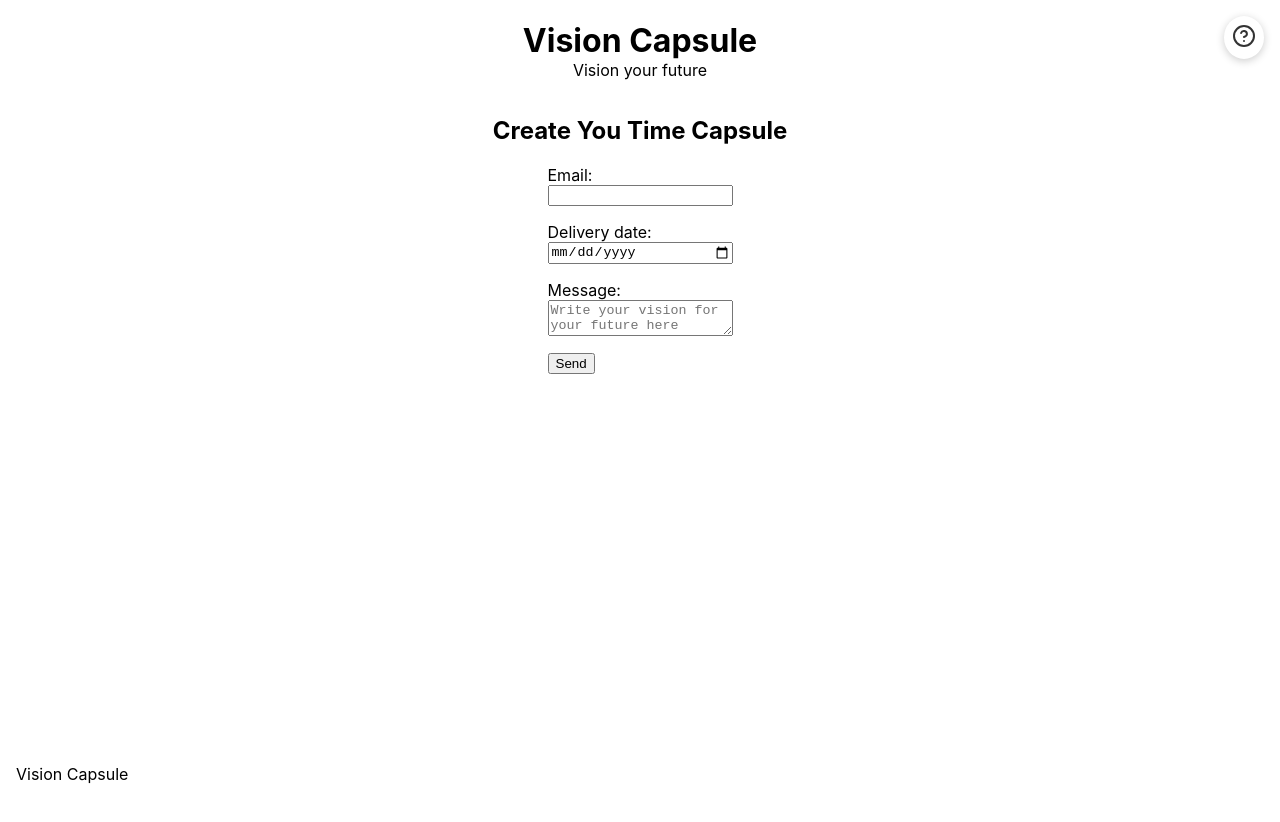
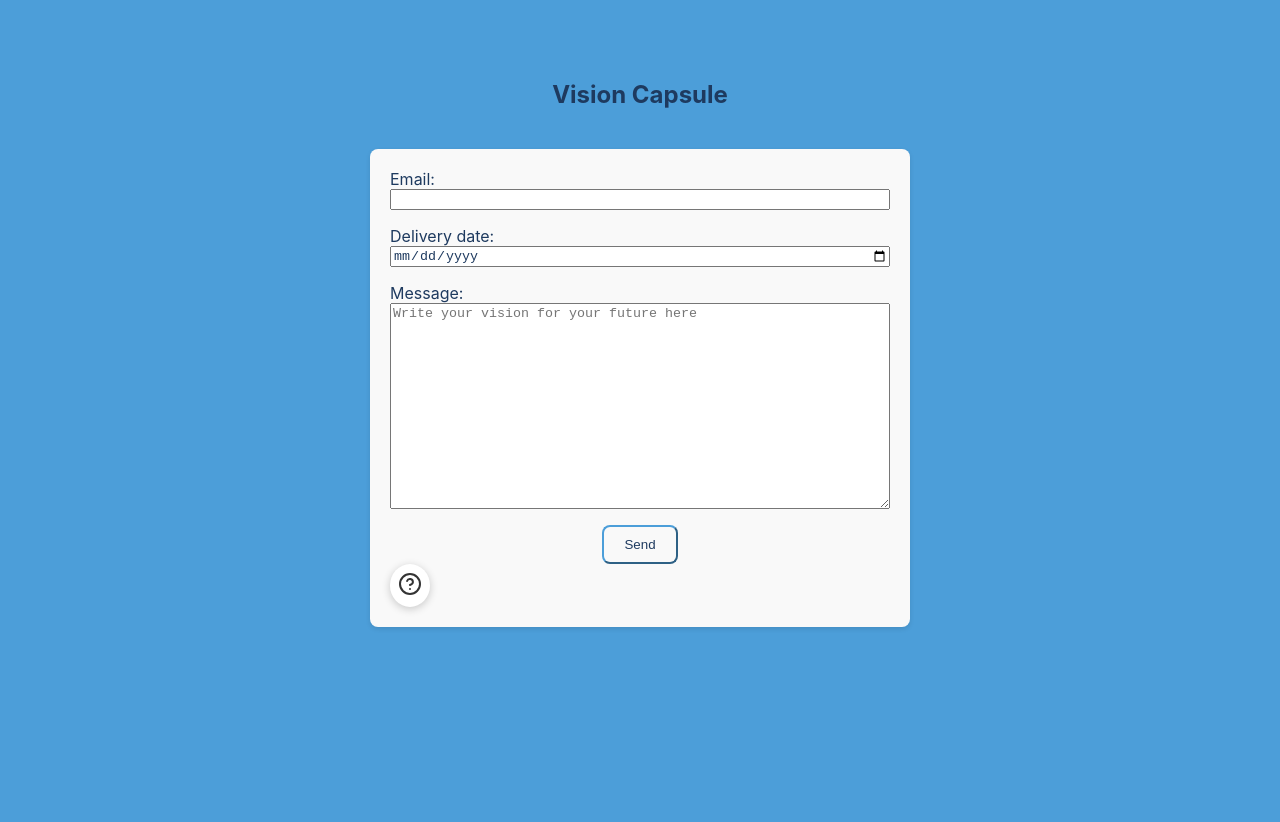
Before and after one commit to AmandaLyckenius/TimeCapsule-frontend, a React (Create React App) app: page / in a window 1280 px wide. Shown: the top 822 px of the page. Before the commit the page ends 800 px from the top, so only its background shows below. Built offline with nearby package versions, Linux system fonts and the light colour scheme.

Commit message:
Add: css to components. Moving capsuleTips component from mainContent into CapsuleForm

```diff
--- a/public/index.html
+++ b/public/index.html
@@ -2,42 +2,16 @@
 <html lang="en">
   <head>
     <meta charset="utf-8" />
-    <link rel="icon" href="%PUBLIC_URL%/favicon.ico" />
+    <link rel="icon" href="" />
     <meta name="viewport" content="width=device-width, initial-scale=1" />
     <meta name="theme-color" content="#000000" />
     <meta
       name="description"
       content="Web site created using create-react-app"
     />
-    <link rel="apple-touch-icon" href="%PUBLIC_URL%/logo192.png" />
-    <!--
-      manifest.json provides metadata used when your web app is installed on a
-      user's mobile device or desktop. See https://developers.google.com/web/fundamentals/web-app-manifest/
-    -->
-    <link rel="manifest" href="%PUBLIC_URL%/manifest.json" />
-    <!--
-      Notice the use of %PUBLIC_URL% in the tags above.
-      It will be replaced with the URL of the `public` folder during the build.
-      Only files inside the `public` folder can be referenced from the HTML.
-
-      Unlike "/favicon.ico" or "favicon.ico", "%PUBLIC_URL%/favicon.ico" will
-      work correctly both with client-side routing and a non-root public URL.
-      Learn how to configure a non-root public URL by running `npm run build`.
-    -->
-    <title>React App</title>
+    <title>Vision Capsule</title>
   </head>
   <body>
-    <noscript>You need to enable JavaScript to run this app.</noscript>
     <div id="root"></div>
-    <!--
-      This HTML file is a template.
-      If you open it directly in the browser, you will see an empty page.
-
-      You can add webfonts, meta tags, or analytics to this file.
-      The build step will place the bundled scripts into the <body> tag.
-
-      To begin the development, run `npm start` or `yarn start`.
-      To create a production bundle, use `npm run build` or `yarn build`.
-    -->
   </body>
 </html>
--- a/src/App.css
+++ b/src/App.css
@@ -1,5 +1,3 @@
-.app {
-  display: flex;
-  flex-direction: column;
-  min-height: 100vh;
+*{
+  color: #1E3A5F;
 }
--- a/src/App.tsx
+++ b/src/App.tsx
@@ -6,9 +6,8 @@ import MainContent from './components/MainContent';
 function App() {
   return (
     <div className='app'>
-    <Header/>
+
     <MainContent/>
-    <Footer/>
     </div>
   );
 }
--- a/src/components/CapsuleForm.css
+++ b/src/components/CapsuleForm.css
@@ -3,3 +3,40 @@
     flex-direction: column;
     margin-bottom: 1rem;
 }
+
+form {
+    width: 80%;
+    max-width: 500px;
+    margin: 0 auto;
+    padding: 20px;
+    background-color: #f9f9f9;
+    border-radius: 8px;
+    box-shadow: 0 2px 5px rgba(0, 0, 0, 0.1);
+}
+
+.button-box{
+    display: flex;
+    justify-content: center;
+}
+
+textarea{
+    height: 200px;
+}
+
+button {
+    border-radius: 8px;
+    border-color: #4C9ED9;
+    padding: 10px 20px;
+    cursor: pointer;
+    background-color: #f9f9f9;
+
+}
+
+button:hover{
+    background-color: #4C9ED9;
+}
+
+.tips-button {
+    display: flex;
+    width: 100%;
+}
--- a/src/components/CapsuleForm.tsx
+++ b/src/components/CapsuleForm.tsx
@@ -1,6 +1,7 @@
 import { sendCapsule } from '../api/capsuleApi';
 import './CapsuleForm.css';
 import { useState } from 'react';
+import CapsuleTips from './CapsuleTips';
 
 const CapsuleForm = () => {
 
@@ -53,7 +54,15 @@ const CapsuleForm = () => {
 
             </label>
 
-            <button type="submit">Send</button>
+            <div className='button-box'>
+              <button type="submit">Send</button>
+            </div>
+
+            <div className='tips-button'>
+                <CapsuleTips/>
+            </div>
+
+
 
 
         </form>
--- a/src/components/CapsuleTips.css
+++ b/src/components/CapsuleTips.css
@@ -1,12 +1,20 @@
 .help-button {
-  position: fixed;
-  top: 1rem;
-  right: 1rem;
-  background-color: white;
+  background-color: white;      /*Kolla upp varför färgen inte bli vit*/
   border: none;
   cursor: pointer;
-  z-index: 1000; /* så den inte hamnar bakom något */
+  z-index: 1000;
   padding: 0.5rem;
   border-radius: 50%;
   box-shadow: 0 2px 8px rgba(0, 0, 0, 0.2);
 }
+
+
+.tips-container {
+    display: flex;
+    justify-content: center;
+}
+
+.help-button-container {
+    display: flex;
+    justify-content: end;
+}
--- a/src/components/CapsuleTips.tsx
+++ b/src/components/CapsuleTips.tsx
@@ -18,13 +18,10 @@ const CapsuleTips = () => {
 
     return (
         <div>
-            <button className='help-button' onClick={() => setShowTips(!showTips)}>
-            <CircleQuestionMark size={24} color="#333" />
 
-            </button>
-
+           <div className='tips-container'>
                 {showTips && (
-                <div>
+                    <div className='tips-box'>
                         <p>Here are some questions to get you started</p>
                         <ul>
                             {tips.map((tip, index) => (
@@ -32,7 +29,19 @@ const CapsuleTips = () => {
                             ))}
                         </ul>
                     </div>
+
                 )}
+           </div>
+
+
+            <div className='help-button-container'>
+                <button className='help-button' onClick={() => setShowTips(!showTips)}>
+                    <CircleQuestionMark size={24} color="#333" />
+                </button>
+
+            </div>
+
+
         </div>
     )
 }
--- a/src/components/Header.css
+++ b/src/components/Header.css
@@ -4,6 +4,7 @@ header {
     justify-content: center;
     align-items: center;
     gap: 0px;
+    height: 15vh;
 }
 
 header h1 {
--- a/src/components/MainContent.css
+++ b/src/components/MainContent.css
@@ -2,4 +2,10 @@ main {
     display: flex;
     flex-direction: column;
     align-items: center;
+    height: auto;
+    min-height: 100vh;
+    padding-top: 60px;
+    gap: 20px;
+    background-color: #4C9ED9;
+    margin-bottom: 0px;
 }
--- a/src/components/MainContent.tsx
+++ b/src/components/MainContent.tsx
@@ -5,9 +5,11 @@ import './MainContent.css';
 const MainContent  = () => {
     return (
         <main>
-            <h2>Create You Time Capsule</h2>
-            <CapsuleTips/>
+
+            <h2>Vision Capsule</h2>
+
             <CapsuleForm/>
+
 
         </main>
     )
```
Also changed, not shown: 1 other file (tests, documents, lock files or other folders). Lines whose indentation alone changed are shown as unchanged.
